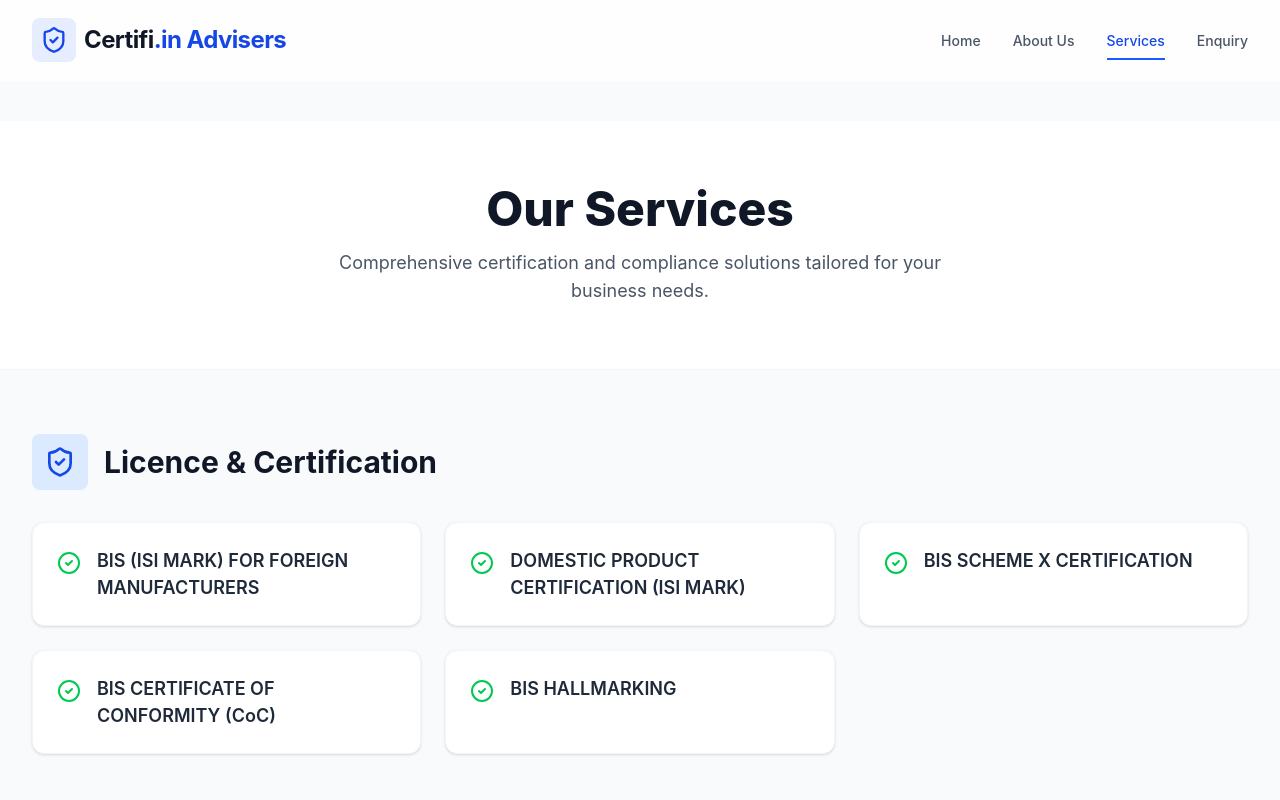
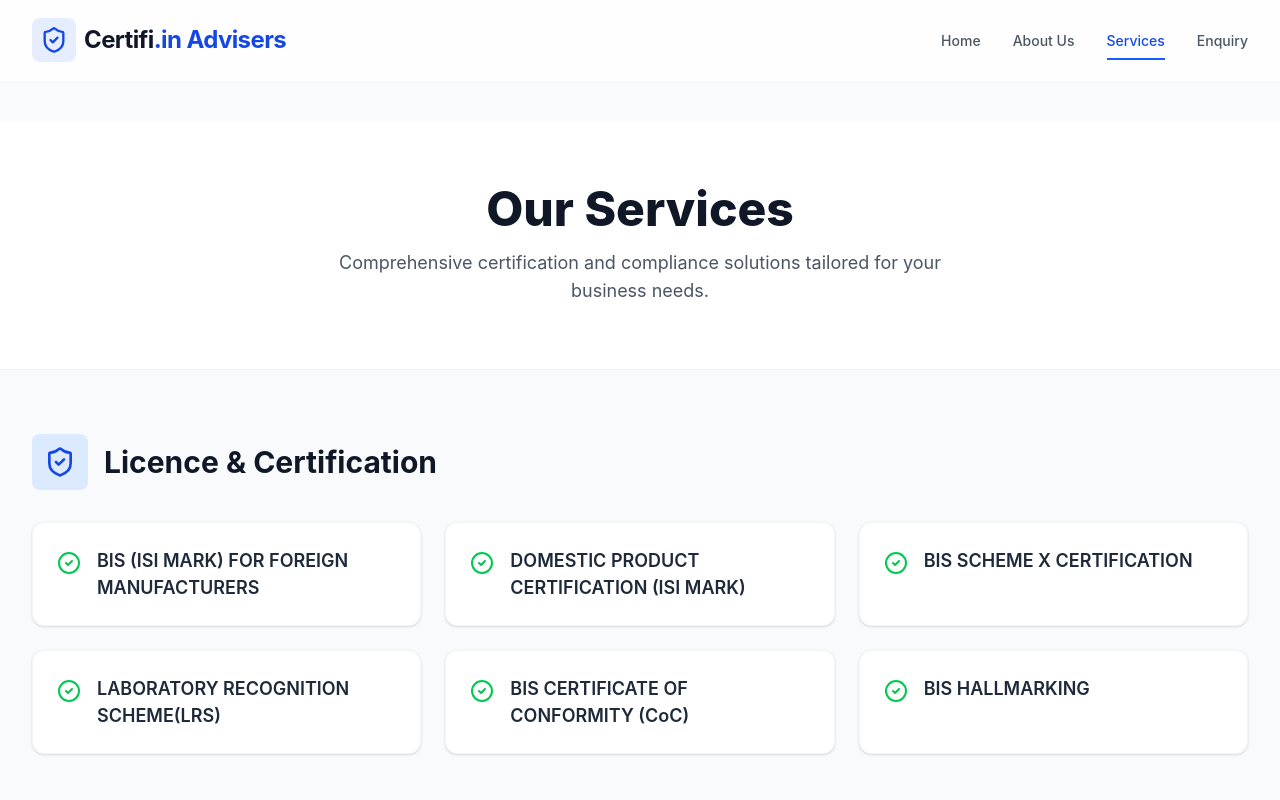
Before and after one commit to CAvivekraj878/certifi-test2, a React (Vite) app: page /services in a window 1280 px wide. Shown: the top 800 px of the page. Built offline with nearby package versions, Linux system fonts and the light colour scheme.

Commit message:
Update Services.tsx

```diff
--- a/src/app/pages/Services.tsx
+++ b/src/app/pages/Services.tsx
@@ -43,6 +43,7 @@ export function Services() {
                             "BIS (ISI MARK) FOR FOREIGN MANUFACTURERS",
                             "DOMESTIC PRODUCT CERTIFICATION (ISI MARK)",
                             "BIS SCHEME X CERTIFICATION",
+                            "LABORATORY RECOGNITION SCHEME(LRS)",
                             "BIS CERTIFICATE OF CONFORMITY (CoC)",
                             "BIS HALLMARKING"
                         ].map((service, index) => (
```
